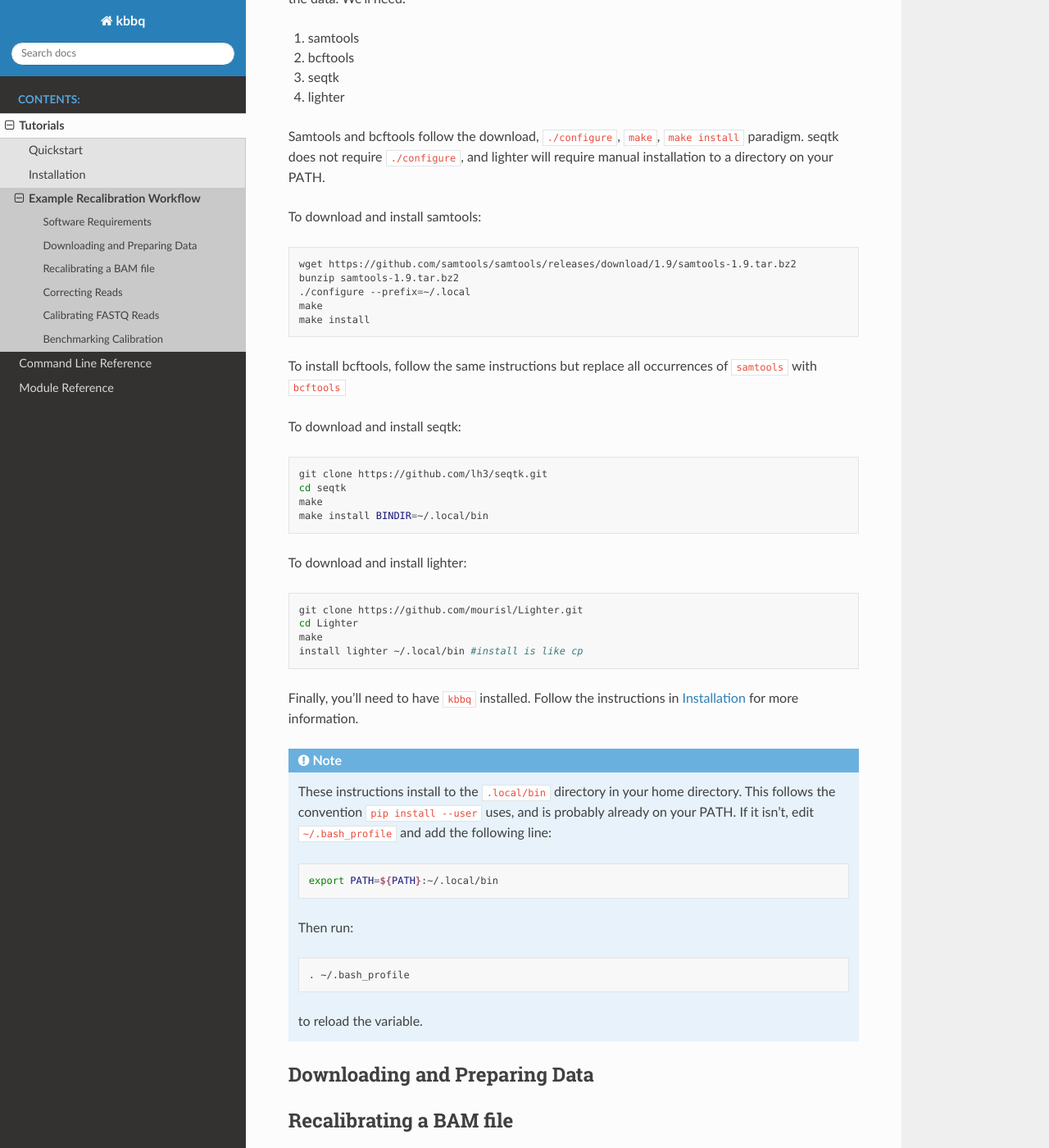
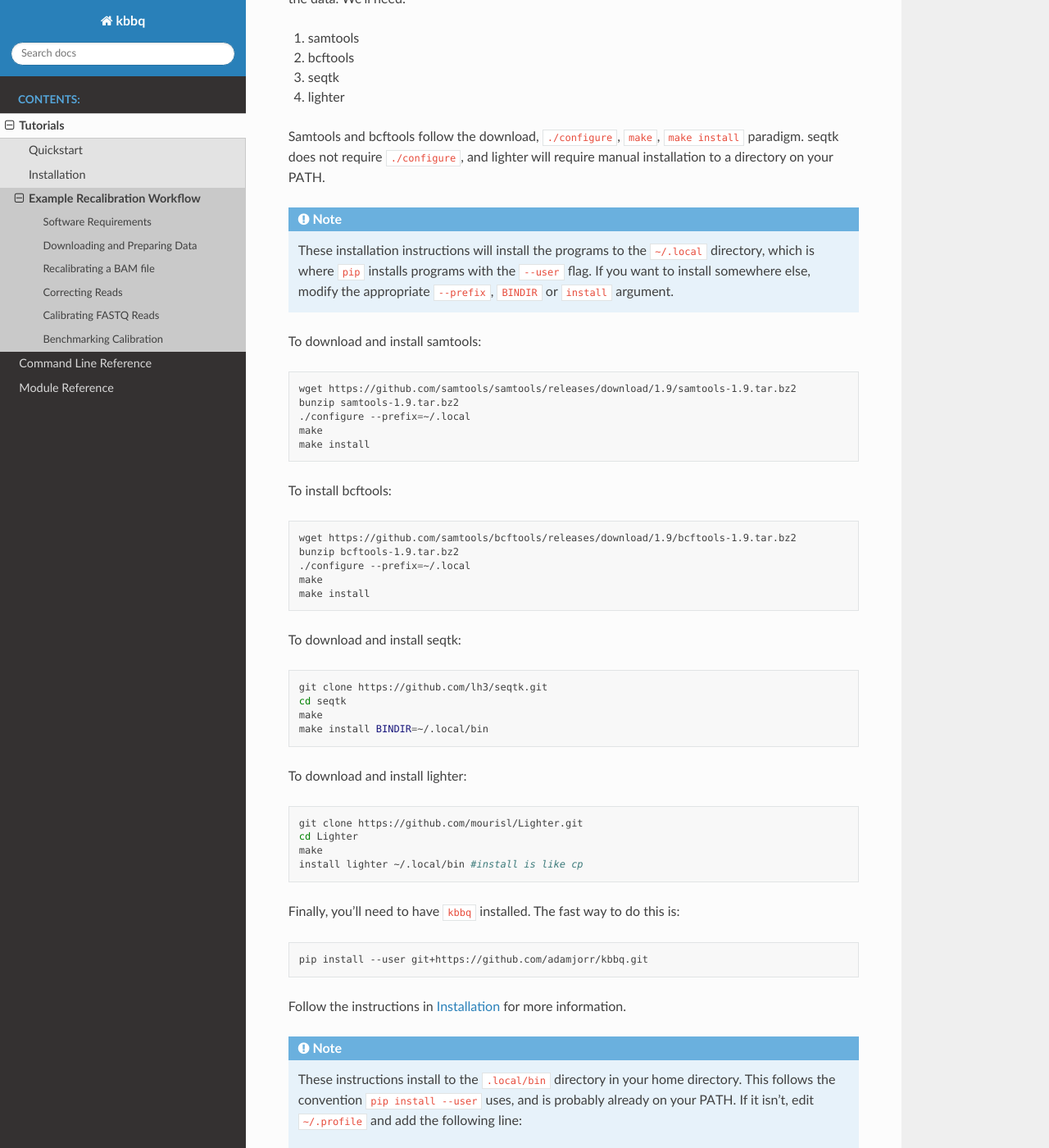
Before and after one commit to adamjorr/kbbq-py, a Sphinx documentation site: the page built from docs/tutorials/recalibration.rst, in a window 1280 px wide and 1400 px high, scrolled down 468 px. Shown: the whole window at 82% size. Built offline with Sphinx 7.4.7 and the Read the Docs theme 2.0.0, drawn with Linux system fonts in a browser that asks for light colours; some of the changed text lies outside the part shown.

Commit message:
add more installation notes to recal tutorial

```diff
--- a/docs/tutorials/recalibration.rst
+++ b/docs/tutorials/recalibration.rst
@@ -27,6 +27,14 @@ Samtools and bcftools follow the download, ``./configure``,
 ``make``, ``make install`` paradigm. seqtk does not require ``./configure``,
 and lighter will require manual installation to a directory on your PATH.
 
+.. note::
+
+	These installation instructions will install the programs to the
+	``~/.local`` directory, which is where ``pip`` installs programs
+	with the ``--user`` flag. If you want to install somewhere else,
+	modify the appropriate ``--prefix``, ``BINDIR`` or ``install``
+	argument.
+
 To download and install samtools::
 
 	wget https://github.com/samtools/samtools/releases/download/1.9/samtools-1.9.tar.bz2
@@ -35,8 +43,13 @@ To download and install samtools::
 	make
 	make install
 
-To install bcftools, follow the same instructions but replace all occurrences
-of ``samtools`` with ``bcftools``
+To install bcftools::
+
+	wget https://github.com/samtools/bcftools/releases/download/1.9/bcftools-1.9.tar.bz2
+	bunzip bcftools-1.9.tar.bz2
+	./configure --prefix=~/.local
+	make
+	make install
 
 To download and install seqtk::
 
@@ -52,19 +65,24 @@ To download and install lighter::
 	make
 	install lighter ~/.local/bin #install is like cp
 
-Finally, you'll need to have ``kbbq`` installed. Follow the instructions in :doc:`installation` for more information.
+Finally, you'll need to have ``kbbq`` installed.
+The fast way to do this is::
+
+	pip install --user git+https://github.com/adamjorr/kbbq.git
+
+Follow the instructions in :doc:`installation` for more information.
 
 .. note::
 
 	These instructions install to the ``.local/bin`` directory in your home directory.
 	This follows the convention ``pip install --user`` uses, and is probably already on your PATH.
-	If it isn't, edit ``~/.bash_profile`` and add the following line::
+	If it isn't, edit ``~/.profile`` and add the following line::
 
 		export PATH=${PATH}:~/.local/bin
 
 	Then run::
 
-		. ~/.bash_profile
+		. ~/.profile
 
 	to reload the variable.
 
@@ -76,7 +94,8 @@ Recalibrating a BAM file
 
 .. warning::
 
-	Recalibrating a BAM file is not yet supported. We hope to support this feature soon in an upcoming release.
+	Recalibrating a BAM file is not yet supported.
+	We hope to support this feature soon in an upcoming release.
 	Once this feature is enabled, instructions to do so will be here.
 
 Correcting Reads
```
Also changed, not shown: other parts of docs/tutorials/recalibration.rst (+1 -1 lines).
